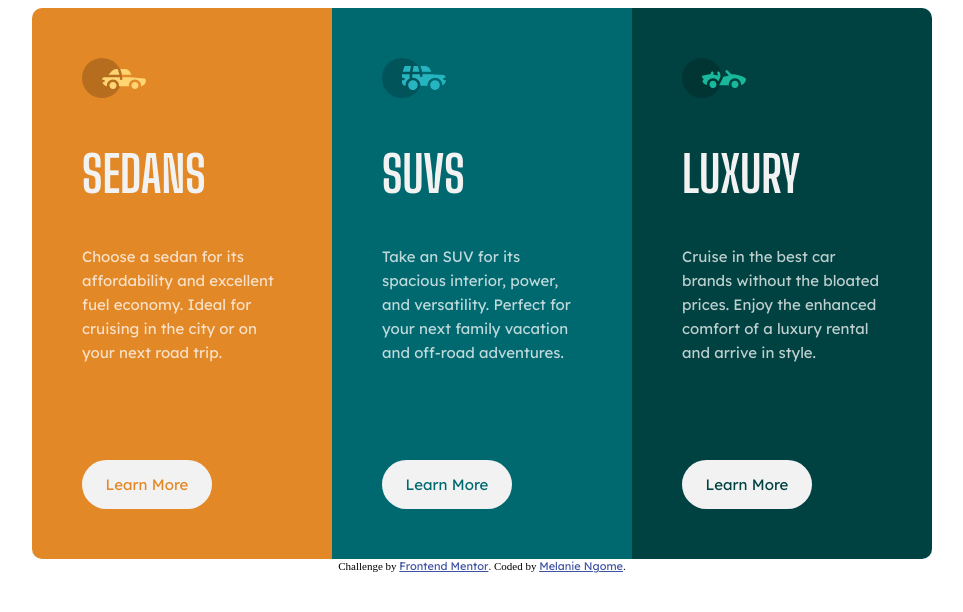
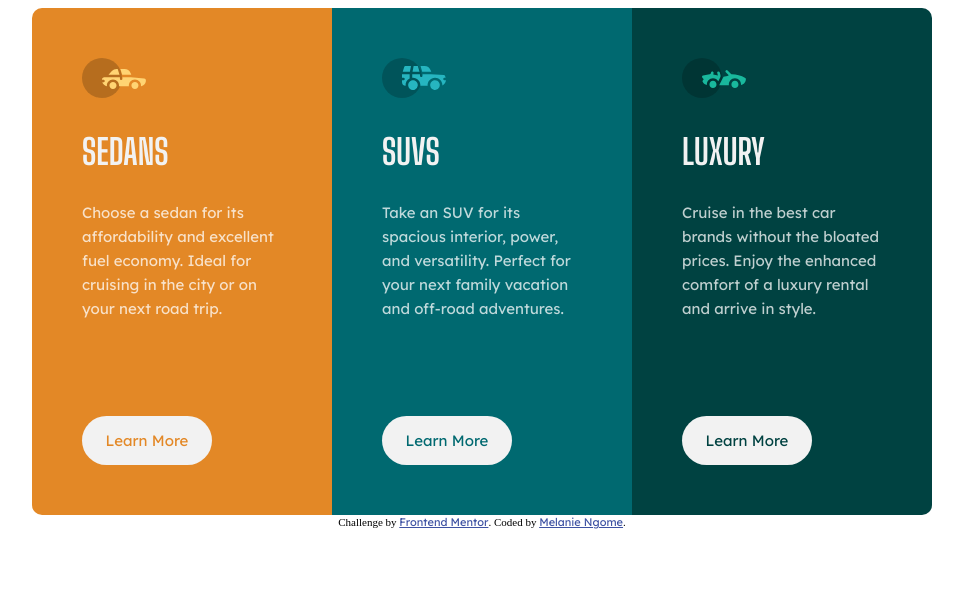
Before and after one commit to Lanietodev/3-part-panel, a plain HTML site: page index.html in a window 1280 px wide. Shown: the whole page, without its empty margins (158-1121 px from the left). Drawn offline with Linux system fonts and the light colour scheme.

Commit message:
Update style.css

```diff
--- a/style.css
+++ b/style.css
@@ -6,7 +6,6 @@
 h1{
  color:hsl(0, 0%, 95%);
  font-weight: 700;
- font-size:50px;
   font-family:"Big Shoulders Display" , Sans-Serif ;
 }
 p, a{
@@ -91,6 +90,9 @@ p{
   .main div{
     width: 200px;
   }
+  .main h1{
+  font-size:35PX;
+  }
   .main p{
   margin-bottom:85px;
   }
```
